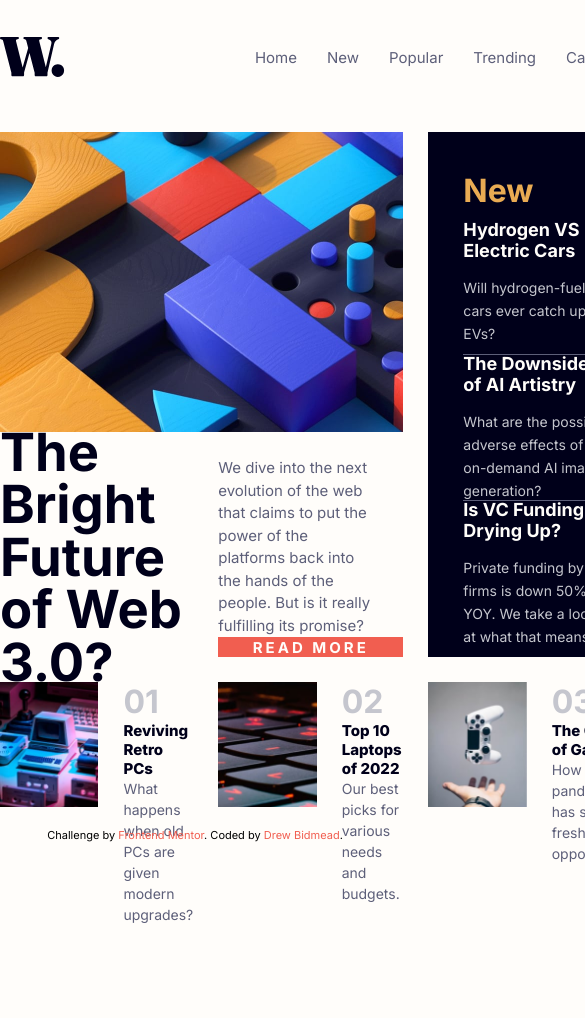
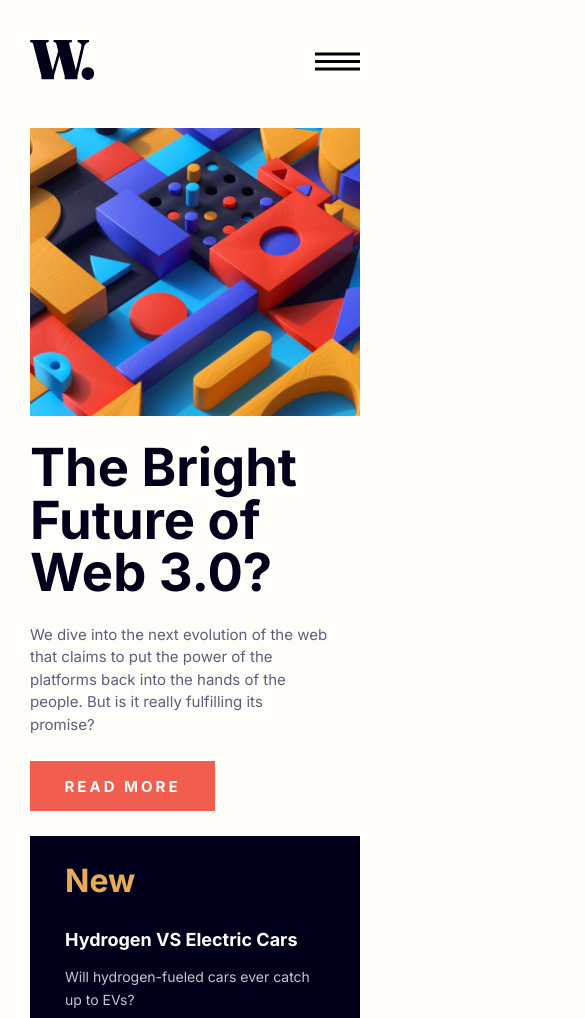
Before and after one commit to dbidmead/news-homepage, a plain HTML site: page index.html in a window 390 px wide. Shown: the top 1018 px of the page, 585 px wide, since content can reach past the window. Before the commit the page ends 925 px from the top, so only its background shows below. Drawn offline with Linux system fonts and the light colour scheme.

Commit message:
Hamburger styled, animated, and has event listener implemented

```diff
--- a/app.js
+++ b/app.js
@@ -0,0 +1,5 @@
+const hamburger = document.querySelector('.hamburger');
+
+hamburger.addEventListener('click', () => {
+    hamburger.classList.toggle('active');
+})
--- a/index.html
+++ b/index.html
@@ -21,10 +21,16 @@
         <a href="/" class="nav-item trend">Trending</a>
         <a href="/" class="nav-item categ">Categories</a>
       </div>
+      <div class="hamburger">
+        <div class="bar" id="a"></div>
+        <div class="bar" id="b"></div>
+        <div class="bar" id="c"></div>
+      </div>
     </div>
     <div class="grid-container">
       <div class="main-image-cell">
-        <img src="./assets/images/image-web-3-desktop.jpg" alt="hero" id="main-img">
+        <img src="./assets/images/image-web-3-desktop.jpg" alt="hero" id="main-img-dsk">
+        <img src="./assets/images/image-web-3-mobile.jpg" alt="hero" id="main-img-mobile">
       </div>
       <div class="new-info-cell">
         <h2>New</h2>
--- a/style.css
+++ b/style.css
@@ -43,6 +43,10 @@ body {
     align-items: center;
 }
 
+.hamburger {
+    display: none;
+}
+
 .links {
     display: flex;
     justify-self: flex-end;
@@ -75,8 +79,13 @@ body {
     overflow: hidden;
 }
 
-#main-img {
-    max-height:100%;
+#main-img-dsk {
+    display: block;
+    max-height: 100%;
+}
+
+#main-img-mobile {
+    display: none;
 }
 
 .new-info-cell {
@@ -220,3 +229,172 @@ hr {
     font-size: inherit;
     text-decoration: none;
 }
+
+@media (max-width: 500px) {
+    body {
+        height: auto;
+    }
+
+    .content {
+        max-width: 375px;
+        max-height: 100%;
+        margin: 2rem;
+        gap: 2.5rem;
+    }
+
+    .navbar {
+        width: 100%;
+    }
+
+    /* continue with adding hamburger and creating a new menu */
+
+    .links {
+        display: none;
+    }
+
+    .hamburger {
+        display: flex;
+        flex-direction: column;
+        justify-self: flex-end;
+        width: 4rem;
+        height: 4rem;
+        position: relative;
+        z-index: 100;
+    }
+
+    .bar {
+        position: absolute;
+        left: 25%;
+        top: 50%;
+        width: 3rem;
+        height: 3px;
+        background-color: black;
+        transition: all 400ms cubic-bezier(.84,.06,.52,1.8);
+    }
+
+    #a {
+        transform: translateY(-0.5rem);
+    }
+
+    #c {
+        transform: translateY(0.5rem);
+    }
+
+    .active>#a {
+        transform: rotate(45deg);
+    }
+
+    .active>#b {
+        opacity: 0;
+    }
+
+    .active>#c {
+        transform: rotate(-45deg);
+    }
+
+    .grid-container {
+        display: grid;
+        width: 100%;
+        height: 100%;
+        grid-template-columns: 100%;
+        grid-template-rows: auto;
+    }
+
+    .main-image-cell {
+        grid-column: 1/2;
+        overflow: hidden;
+        max-height: 300px;
+    }
+
+    #main-img-dsk {
+        display: none;
+
+    }
+
+    #main-img-mobile {
+        display: block;
+        max-width: 100%;
+    }
+
+    .new-info-cell {
+        grid-row: 4 / 5;
+        grid-column-start: 1;
+        justify-content: flex-start;
+    }
+
+    .new-info-cell h2 {
+        margin-bottom: 25px;
+    }
+
+    hr {
+        border: none;
+        border-top: 1px solid var(--main-txt-color);
+        margin: 1em 0;
+    }
+
+    .heading-cell {
+        display: flex;
+        justify-content: flex-start;
+        align-items: center;
+    }
+
+    .heading-cell h1 {
+        margin: 0;
+        line-height: 1em;
+        font-size: 3.5rem;
+        color: var(--header-txt-color);
+    }
+
+    .button-cell {
+        justify-content: flex-start;
+        min-height: 175px;
+        gap: 25px;
+    }
+
+    .button-cell p {
+        color: var(--main-txt-color);
+        line-height: 1.5em;
+        padding-right: 2em;
+    }
+
+    .preview-cell {
+        max-height: 150px
+    }
+
+    .preview-img {
+        max-height: 100%;
+    }
+
+    .preview-text {
+        display: flex;
+        height: 100%;
+        flex-direction: column;
+        justify-content: space-around;
+    }
+
+    .preview-text h3 {
+        font-size: 32px;
+        color: var(--number-color);
+    }
+
+    .preview-text a {
+        font-weight: 800;
+        color: var(--header-txt-color);
+        text-decoration: none;
+        transition: all 0.2s ease;
+    }
+
+    .preview-text a:hover {
+        color: var(--red-accent-color);
+    }
+
+    .preview-text p {
+        color: var(--main-txt-color);
+        font-size: 14px;
+        line-height: 1.5em;
+    }
+
+    .attribution {
+        display: none;
+    }
+}
```
